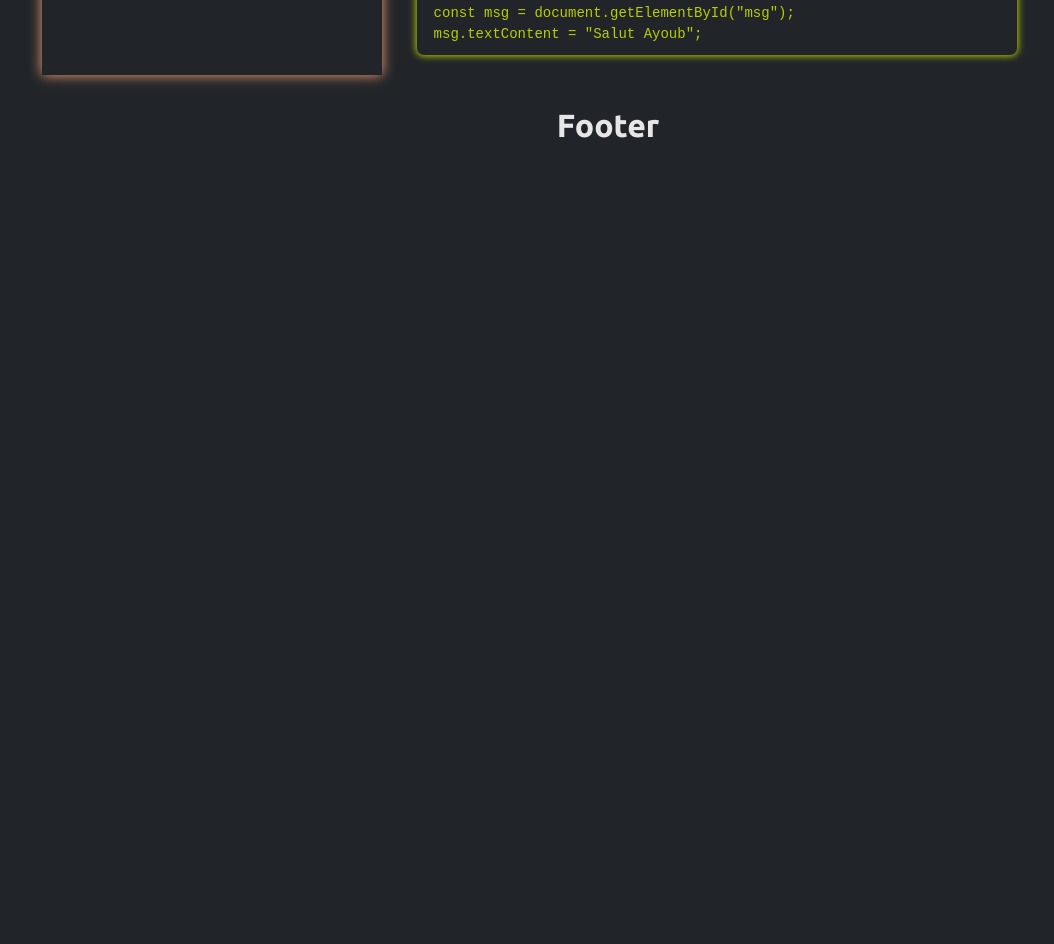
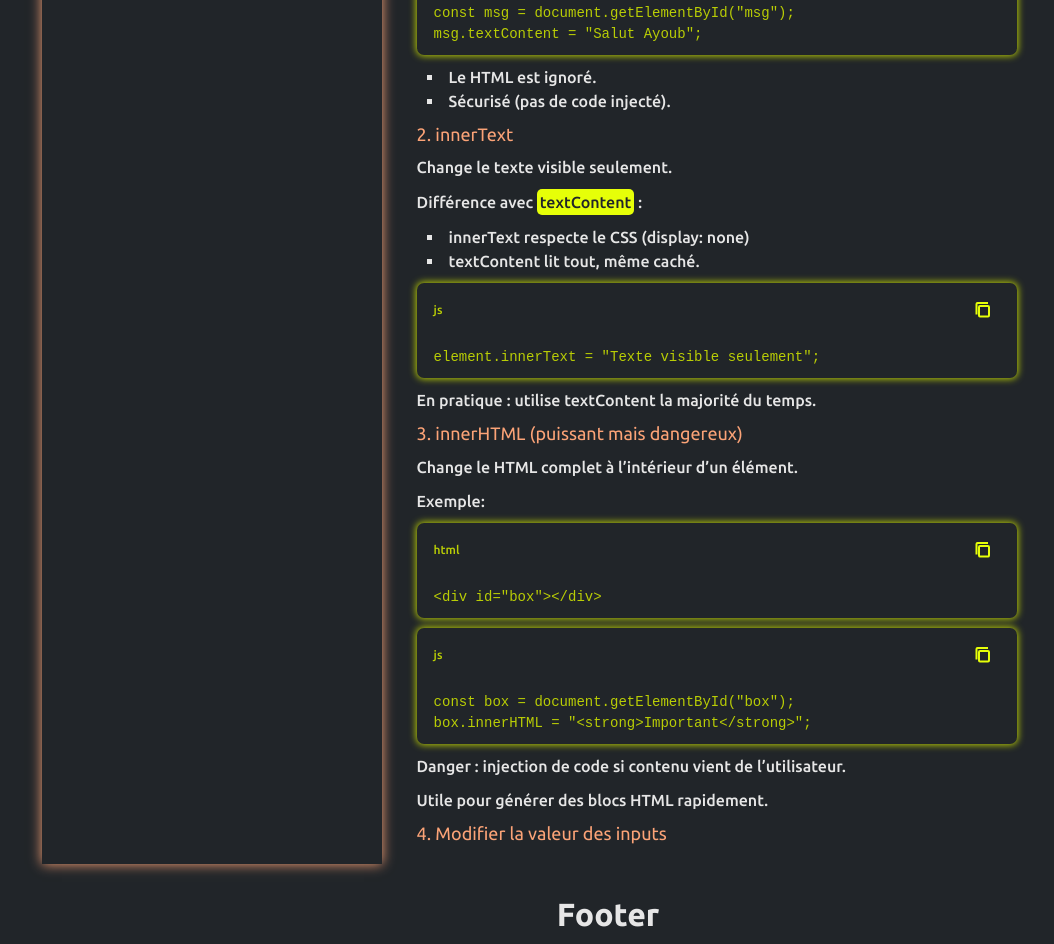
Before and after one commit to Ayo-Oub/learn_js, a React (Vite) app: page /learn_js/modf_conte_dom in a window 1280 px wide. Shown: the part 460-1404 px from the top of the page, without its empty margins (32-1086 px from the left). Before the commit the page ends 800 px from the top, so only its background shows below. Built offline with nearby package versions, Linux system fonts and the light colour scheme.

Commit message:
add files

```diff
--- a/src/data/dom.js
+++ b/src/data/dom.js
@@ -40,4 +40,11 @@ export const codes_modf_conte_dom = [
   `const msg = document.getElementById("msg");
 msg.textContent = "Salut Ayoub";
 `,
+  `element.innerText = "Texte visible seulement";
+`,
+  `<div id="box"></div>
+`,
+  `const box = document.getElementById("box");
+box.innerHTML = "<strong>Important</strong>";
+`,
 ];
--- a/src/pages/contents/ModfConteDom.jsx
+++ b/src/pages/contents/ModfConteDom.jsx
@@ -4,19 +4,49 @@ import { codes_modf_conte_dom } from "../../data/dom";
 import "./styling_cours.css";
 
 function ModfConteDom() {
-  return <div className="content-container">
+  return (
+    <div className="content-container">
       <h3 className="title">Modifier le contenu du DOM</h3>
       <p>
-            Après avoir sélectionné un élément, la première chose qu’on fait généralement c'est changer son contenu.
+        Après avoir sélectionné un élément, la première chose qu’on fait
+        généralement c'est changer son contenu.
       </p>
       <h4 className="sub-title">1. textContent</h4>
+      <p>Change uniquement le texte à l'intérieur d'un élément.</p>
+      <p>Exemple:</p>
+      <CodeContainer
+        content={codes_modf_conte_dom[0]}
+        language="html"
+      />
+      <CodeContainer content={codes_modf_conte_dom[1]} />
+      <ul>
+        <li>Le HTML est ignoré.</li>
+        <li>Sécurisé (pas de code injecté).</li>
+      </ul>
+      <h4 className="sub-title">2. innerText</h4>
+      <p>Change le texte visible seulement.</p>
       <p>
-                Change uniquement le texte à l'intérieur d'un élément.
+        Différence avec <span>textContent</span> :
       </p>
+      <ul>
+        <li>innerText respecte le CSS (display: none)</li>
+        <li>textContent lit tout, même caché.</li>
+      </ul>
+      <CodeContainer content={codes_modf_conte_dom[2]} />
+      <p>En pratique : utilise textContent la majorité du temps.</p>
+      <h4 className="sub-title">3. innerHTML (puissant mais dangereux)</h4>
+      <p>Change le HTML complet à l’intérieur d’un élément.</p>
       <p>Exemple:</p>
-       <CodeContainer content={codes_modf_conte_dom[0]} language="html"/>
-       <CodeContainer content={codes_modf_conte_dom[1]}/>
-  </div>;
+      <CodeContainer
+        content={codes_modf_conte_dom[3]}
+        language="html"
+      />
+      <CodeContainer content={codes_modf_conte_dom[4]} />
+      <p>Danger : injection de code si contenu vient de l’utilisateur.</p>
+      <p>Utile pour générer des blocs HTML rapidement.</p>
+      <h4 className="sub-title">4. Modifier la valeur des inputs</h4>
+    </div>
+  );
 }
 
 export default ModfConteDom;
```
Also changed, not shown: TEST/INDEX.html (+1 -6 lines). Lines whose indentation alone changed are shown as unchanged.
